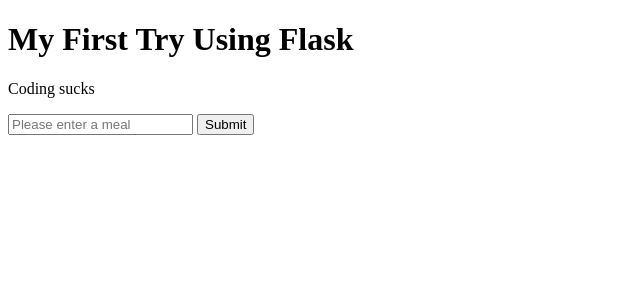
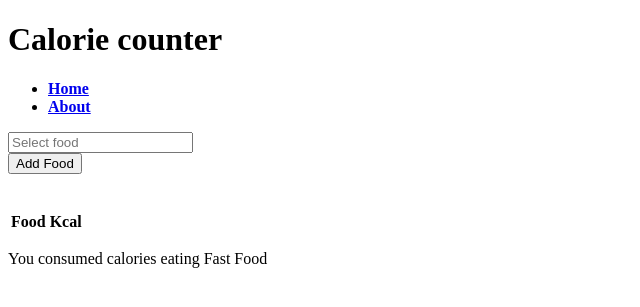
Before and after one commit to teng-oh/Calorie-HnR2020, a Flask app: page / in a window 1280 px wide. Shown: the top 307 px of the page, without its empty margins (0-640 px from the left). Run offline with Flask 2, Linux system fonts and the light colour scheme; lists and menus that the app fills with data are empty.

Commit message:
Base templates

```diff
--- a/main.py
+++ b/main.py
@@ -6,9 +6,9 @@
 def home():
     return render_template("home.html")
 
-@app.route("/submitted")
-def salvador():
-    return "Your entry has been submitted. Thank you."
+@app.route("/about")
+def about():
+    return render_template("about.html")
 
 if __name__ == "__main__":
     app.run(debug=True)
--- a/templates/home.html
+++ b/templates/home.html
@@ -1,15 +1,40 @@
 <!DOCTYPE html>
 <html lang="en" dir="ltr">
-  <head>
+
+<head>
     <meta charset="utf-8">
     <title>Calorie counter</title>
-  </head>
-  <body>
-    <h1> My First Try Using Flask </h1>
-    <p> Coding sucks </p>
-    <form action="/submitted">
-        <input type="text" placeholder="Please enter a meal" required>
-    <button type="submit">Submit</button>
-    </form>
-  </body>
+</head>
+
+<body>
+    {% extends "layout.html" %}
+    {% block content %}
+    <div>
+        <form id="foodPickerForm" class="mui-form">
+            <div class="mui-textfield">
+                <input name="foodPicker" id="foodPicker" placeholder='Select food'>
+            </div>
+            <button type="submit" class="mui-btn mui-btn--primary" type="button">Add Food</button>
+
+        </form>
+        <br>
+        <div class="mui--text-body2" id="foodInfo"></div>
+
+        <div class="mui-divider"></div><br>
+
+        <div id="foodBalanceWrapper">
+            <table id="foodBalanceTable" class="mui-table mui-panel">
+                <thead>
+                    <th>Food</th>
+                    <th colspan="2">Kcal</th>
+                </thead>
+                <tbody id="foodBalanceBody"></tbody>
+            </table>
+            <p id="totalWrapper" class="mui--text-display1">You consumed <span class="bold" id="total"></span> calories
+                eating Fast Food</p>
+        </div>
+    </div>
+    {% endblock %}
+</body>
+
 </html>
--- /dev/null
+++ b/templates/layout.html
@@ -0,0 +1,24 @@
+<!DOCTYPE html>
+<html>
+
+<body>
+    <header>
+        <div class="container">
+            <h1 class="logo">Calorie counter</h1>
+            <strong>
+                <nav>
+                    <ul class="menu">
+                        <li><a href="{{ url_for('home') }}">Home</a></li>
+                        <li><a href="{{ url_for('about') }}">About</a></li>
+                    </ul>
+                </nav>
+            </strong>
+        </div>
+    </header>
+    <div class="container">
+        {% block content %}
+        {% endblock %}
+    </div>
+</body>
+
+</html>
```
Also changed, not shown: templates/about.html (added, +14 -0 lines).
